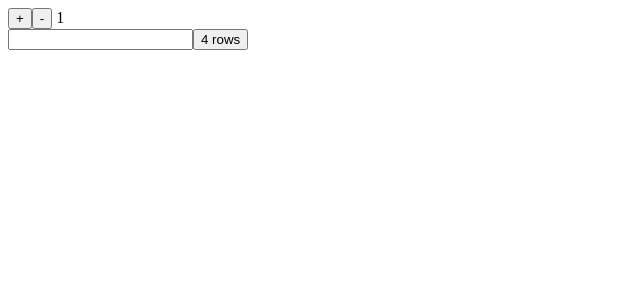
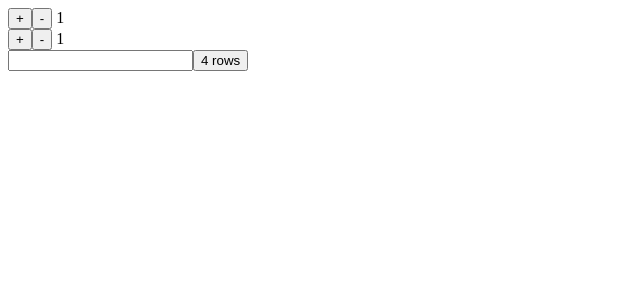
Before and after one commit to LayZeeDK/ngx-template-type-checking, an Angular app: page / in a window 1280 px wide. Shown: the top 300 px of the page, without its empty margins (0-640 px from the left). Built offline with nearby package versions, Linux system fonts and the light colour scheme.

Commit message:
feat: add readonly counter

```diff
--- a/projects/basic-app/src/app/app.sfc.ts
+++ b/projects/basic-app/src/app/app.sfc.ts
@@ -1,10 +1,11 @@
 import { Component, NgModule } from '@angular/core';
-import { CounterScam, MessageFormScam, UserListScam } from '@workspace/shared';
+import { CounterScam, MessageFormScam, ReadonlyCounterScam, UserListScam } from '@workspace/shared';
 
 @Component({
   selector: 'app-root',
   styles: [':host { display: block; }'],
   template: `<app-counter count="1"></app-counter>
+    <app-readonly-counter [count]="1"></app-readonly-counter>
     <app-user-list></app-user-list>
     <app-message-form></app-message-form>`,
 })
@@ -12,6 +13,6 @@ export class AppComponent {}
 
 @NgModule({
   declarations: [AppComponent],
-  imports: [CounterScam, MessageFormScam, UserListScam],
+  imports: [CounterScam, MessageFormScam, ReadonlyCounterScam, UserListScam],
 })
 export class AppScam {}
--- a/projects/full-app/src/app/app.sfc.ts
+++ b/projects/full-app/src/app/app.sfc.ts
@@ -1,10 +1,11 @@
 import { Component, NgModule } from '@angular/core';
-import { CounterScam, MessageFormScam, UserListScam } from '@workspace/shared';
+import { CounterScam, MessageFormScam, ReadonlyCounterScam, UserListScam } from '@workspace/shared';
 
 @Component({
   selector: 'app-root',
   styles: [':host { display: block; }'],
   template: `<app-counter count="1"></app-counter>
+    <app-readonly-counter [count]="1"></app-readonly-counter>
     <app-user-list></app-user-list>
     <app-message-form></app-message-form>`,
 })
@@ -12,6 +13,6 @@ export class AppComponent {}
 
 @NgModule({
   declarations: [AppComponent],
-  imports: [CounterScam, MessageFormScam, UserListScam],
+  imports: [CounterScam, MessageFormScam, ReadonlyCounterScam, UserListScam],
 })
 export class AppScam {}
--- a/projects/shared/src/index.ts
+++ b/projects/shared/src/index.ts
@@ -3,6 +3,7 @@ export * from './lib/button.sfc';
 export * from './lib/counter.sfc';
 export * from './lib/map.sfc';
 export * from './lib/message-form.sfc';
+export * from './lib/readonly-counter.sfc';
 export * from './lib/user';
 export * from './lib/user.sfc';
 export * from './lib/user-list.sfc';
--- /dev/null
+++ b/projects/shared/src/lib/readonly-counter.sfc.ts
@@ -0,0 +1,30 @@
+import { ChangeDetectionStrategy, Component, EventEmitter, Input, NgModule, Output } from '@angular/core';
+
+@Component({
+  changeDetection: ChangeDetectionStrategy.OnPush,
+  selector: 'app-readonly-counter',
+  styles: [':host { display: block; }'],
+  template: `<button (click)="onIncrement()">+</button>
+    <button (click)="onDecrement()">-</button>
+    {{ count }}`,
+})
+export class ReadonlyCounterComponent {
+  @Input()
+  readonly count = 0;
+  @Output()
+  countChange = new EventEmitter<number>();
+
+  onDecrement(): void {
+    this.countChange.emit(this.count - 1);
+  }
+
+  onIncrement(): void {
+    this.countChange.emit(this.count + 1);
+  }
+}
+
+@NgModule({
+  declarations: [ReadonlyCounterComponent],
+  exports: [ReadonlyCounterComponent],
+})
+export class ReadonlyCounterScam {}
--- a/projects/strict-app/src/app/app.sfc.ts
+++ b/projects/strict-app/src/app/app.sfc.ts
@@ -1,10 +1,11 @@
 import { Component, NgModule } from '@angular/core';
-import { CounterScam, MessageFormScam, UserListScam } from '@workspace/shared';
+import { CounterScam, MessageFormScam, ReadonlyCounterScam, UserListScam } from '@workspace/shared';
 
 @Component({
   selector: 'app-root',
   styles: [':host { display: block; }'],
   template: `<app-counter count="1"></app-counter>
+    <app-readonly-counter [count]="1"></app-readonly-counter>
     <app-user-list></app-user-list>
     <app-message-form></app-message-form>`,
 })
@@ -12,6 +13,6 @@ export class AppComponent {}
 
 @NgModule({
   declarations: [AppComponent],
-  imports: [CounterScam, MessageFormScam, UserListScam],
+  imports: [CounterScam, MessageFormScam, ReadonlyCounterScam, UserListScam],
 })
 export class AppScam {}
```
